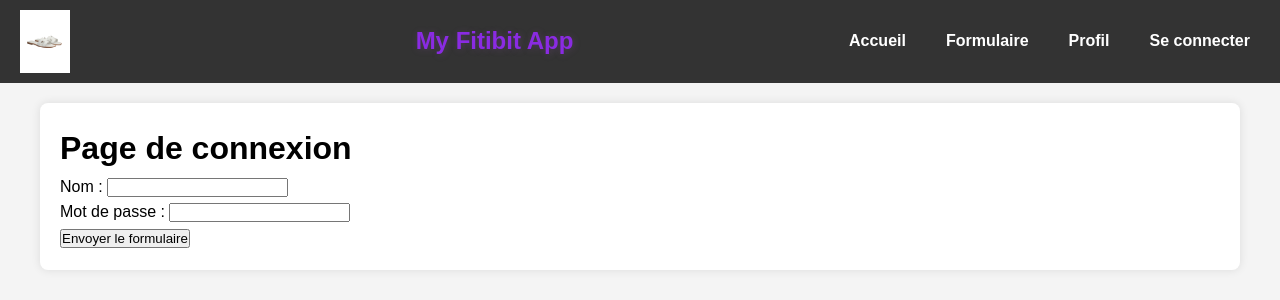
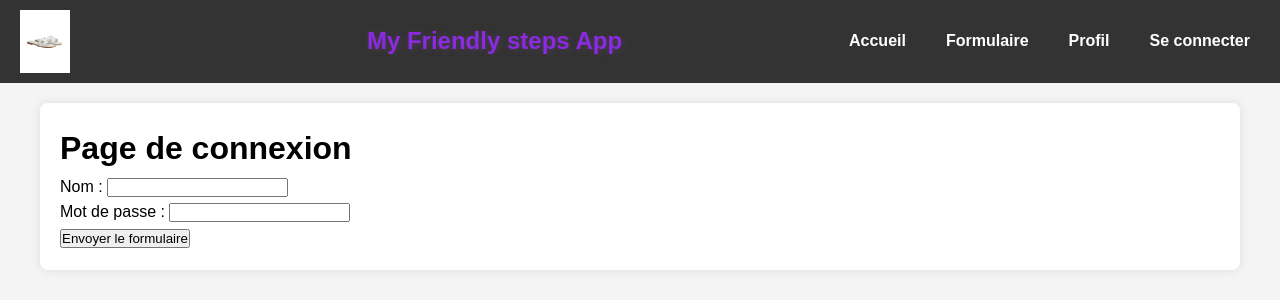
Before and after one commit to julesbock/2024_2025__lndb_friendlystep_gp6, a Flask app: page /login in a window 1280 px wide. Shown: the top 300 px of the page. Run offline with Flask 3, Linux system fonts and the light colour scheme.

Commit message:
uu + modif site name
Suppression de l'IMG inutile et modification du nom du site

```diff
--- a/main/templates/base.html
+++ b/main/templates/base.html
@@ -9,7 +9,7 @@
 <body>
     <nav id="navbar">
         <img src="{{ url_for('static', filename='img/img_accueil.png') }}" alt="logo" width="50">
-        <h1 id="My-Fitibit-App">My Fitibit App</h1>
+        <h1 id="My-Frendly-steps-App">My Friendly steps App</h1>
         <ul>
             <li>
                 <a href="{{ url_for('root') }}">Accueil</a>
```
Also changed, not shown: main/static/img/text_image.png (deleted).
